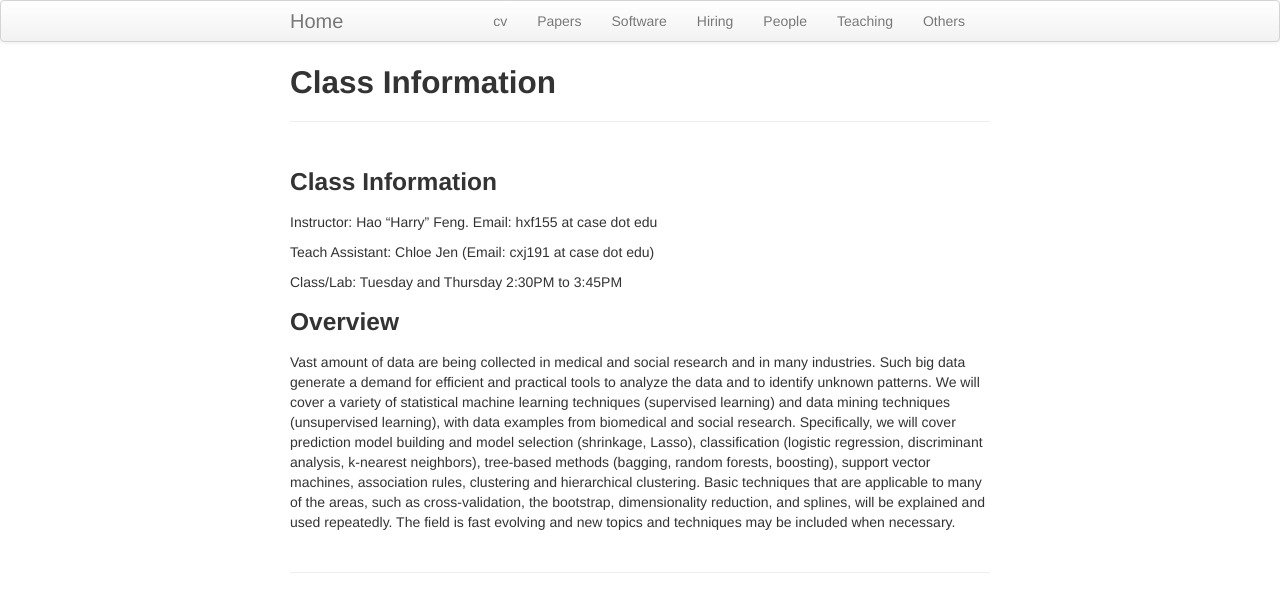
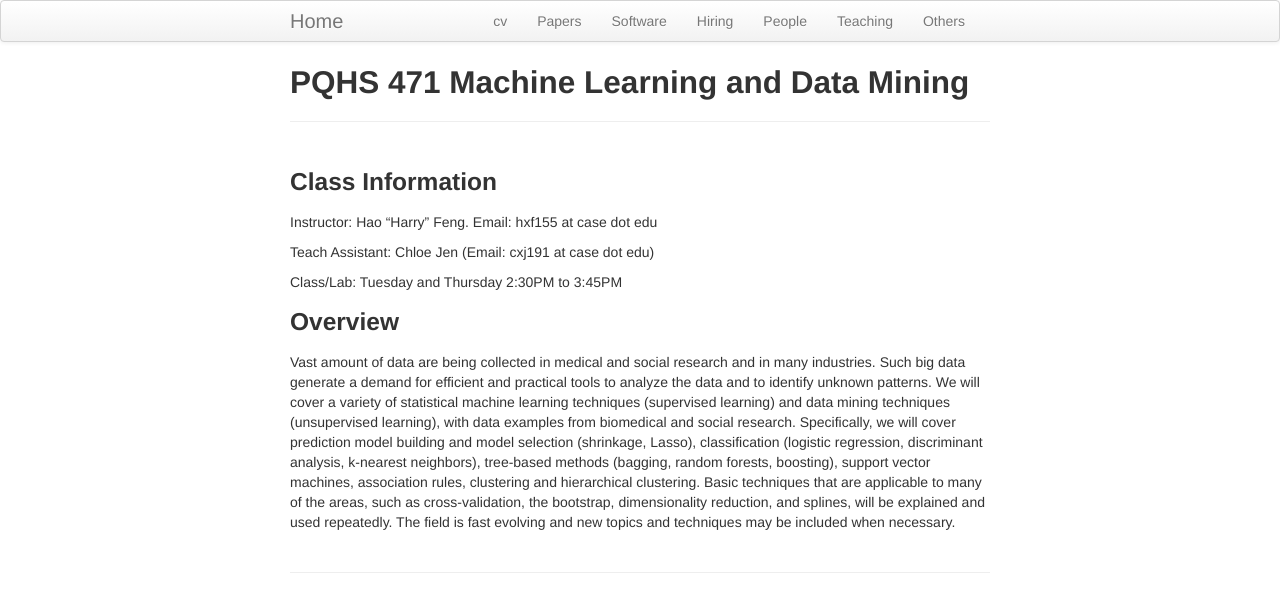
Before and after one commit to haoharryfeng/testpage4, a Jekyll site: the page built from PQHS471.md, in a window 1280 px wide. Shown: the top 612 px of the page. Built offline with Jekyll 4.4.1, drawn with Linux system fonts in a browser that asks for light colours; our own code applies the rules of GitHub Pages for plain Markdown files.

Commit message:
Update PQHS471.md

```diff
--- a/PQHS471.md
+++ b/PQHS471.md
@@ -1,6 +1,6 @@
 ---
 layout: page
-title: PQHS 471: Machine Learning and Data Mining
+title: PQHS 471 Machine Learning and Data Mining
 ---
 
 
```
